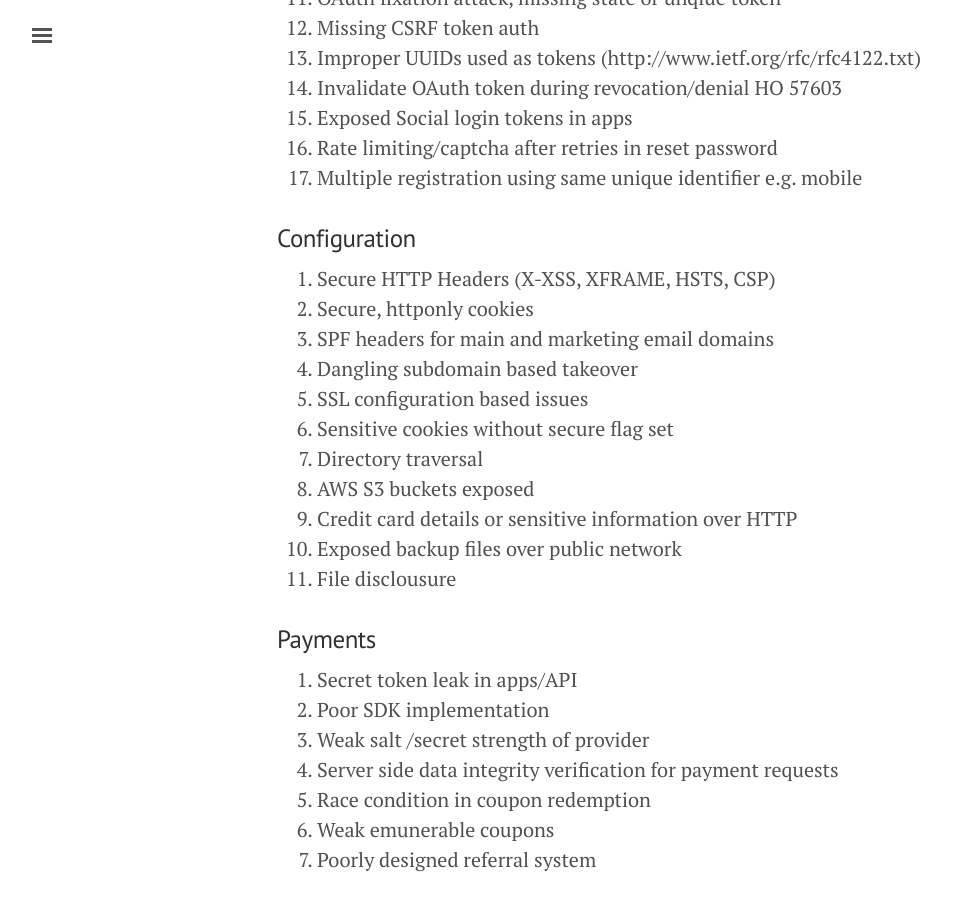
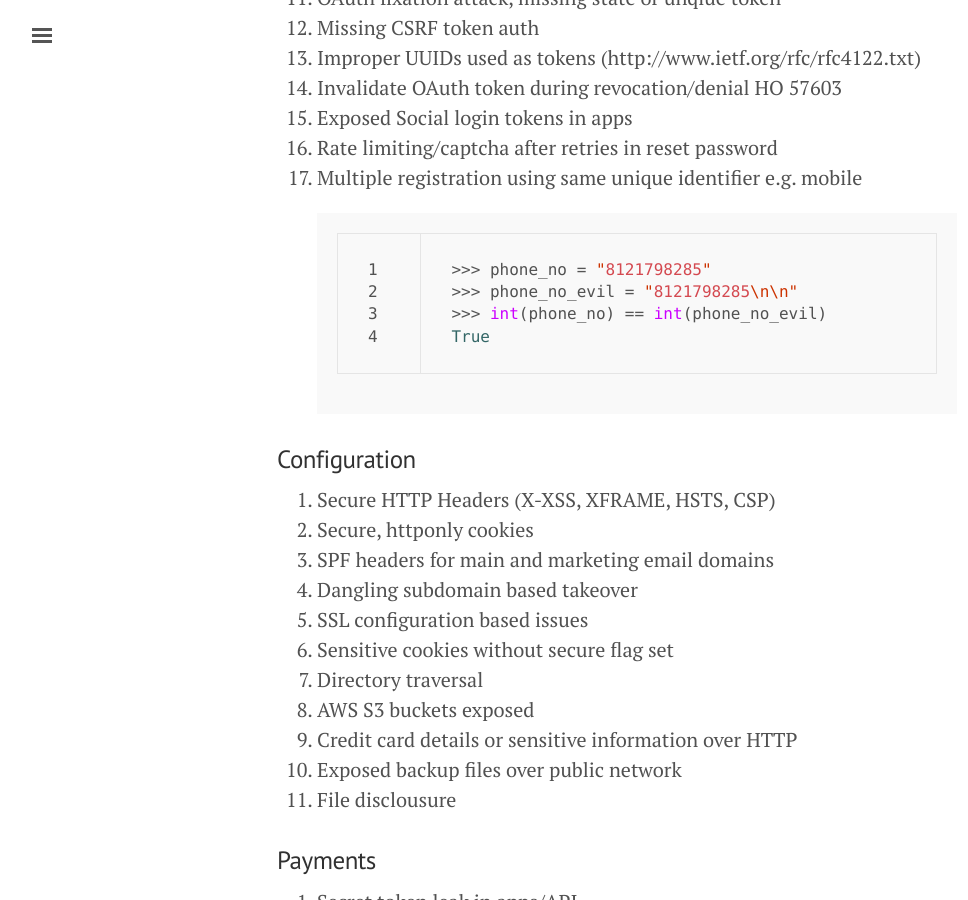
Before and after one commit to FallibleInc/blog, a Jekyll site: the page built from _posts/2016-01-30-indian-startups-security-report-scoring-paramters.md, in a window 1280 px wide and 900 px high, scrolled down 791 px. Shown: the whole window, without its empty margins (3-971 px from the left). Built offline with Jekyll 4.4.1, drawn with Linux system fonts in a browser that asks for light colours; comment, search, counter and statistics services are not loaded.

Commit message:
Updated 2016-01-30-indian-startups-security-report-scoring-paramters.md

```diff
--- a/_posts/2016-01-30-indian-startups-security-report-scoring-paramters.md
+++ b/_posts/2016-01-30-indian-startups-security-report-scoring-paramters.md
@@ -3,6 +3,7 @@ layout: post
 title: Parameters used in scoring for public security dashboard
 published: true
 ---
+
 
 
 The following types of bugs were used while ranking startups and their systems for security issues. Almost all of the bugs relate to improper user input validation, lack of proper logic while implementation or not adhering to the principle of least privilege.
@@ -26,6 +27,13 @@ The following types of bugs were used while ranking startups and their systems f
 15. Exposed Social login tokens in apps
 16. Rate limiting/captcha after retries in reset password
 17. Multiple registration using same unique identifier e.g. mobile
+
+{% highlight python linenos %}
+>>> phone_no = "8121798285"
+>>> phone_no_evil = "8121798285\n\n"
+>>> int(phone_no) == int(phone_no_evil)
+True
+{% endhighlight %}
 
 ### Configuration
 
```
